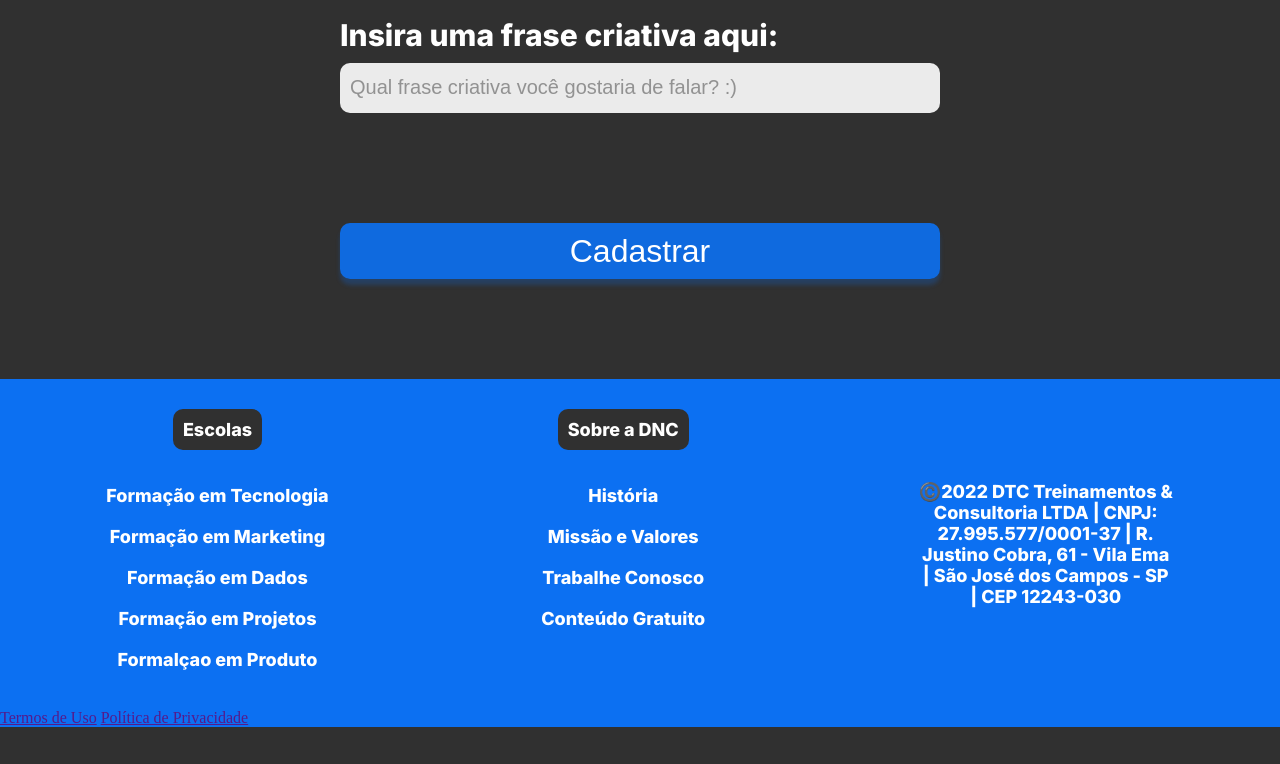
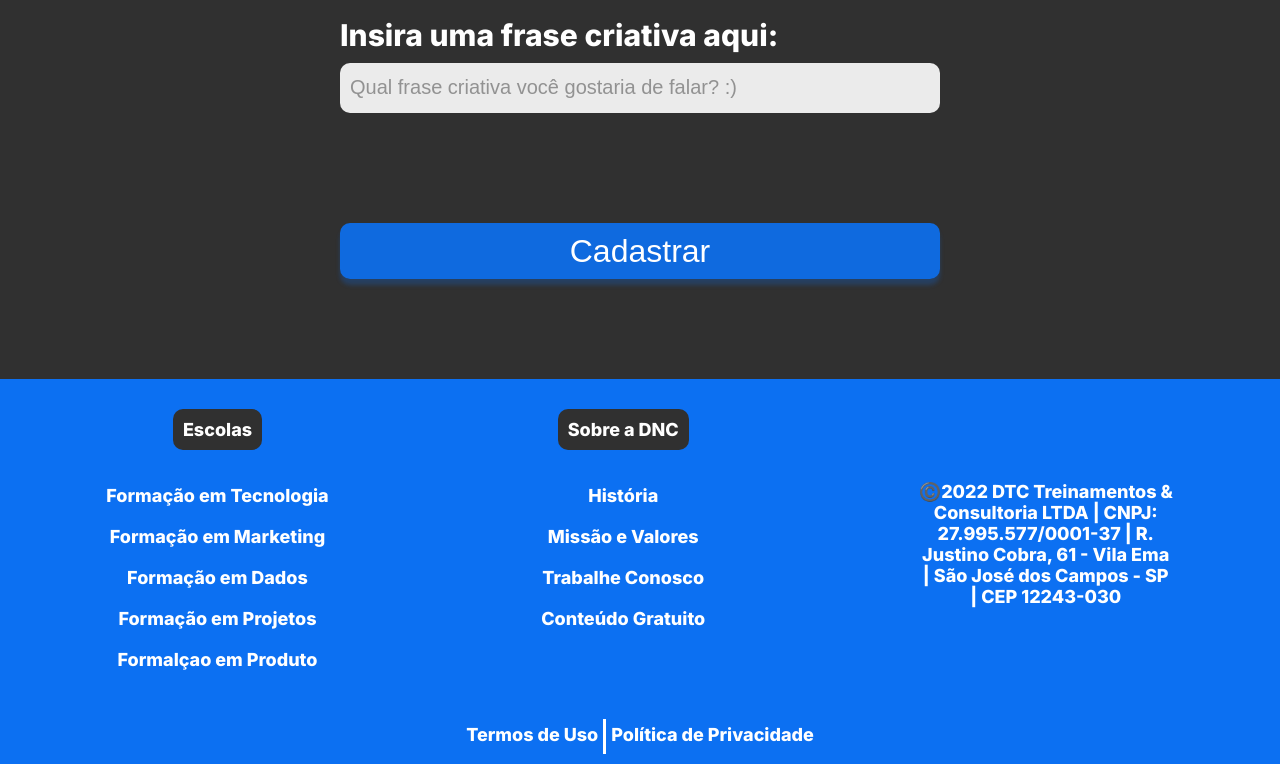
Before and after one commit to robertoDCJ/bootcamp-dnc, a plain HTML site: page index.html in a window 1280 px wide. Shown: the part 1278-2042 px from the top of the page. Before the commit the page ends 2005 px from the top, so only its background shows below. Drawn offline with Linux system fonts and the light colour scheme.

Commit message:
Estilização do footer terminada

```diff
--- a/estilo.css
+++ b/estilo.css
@@ -230,3 +230,27 @@ footer .endereco {
     text-align: center;
     width: 20%;
 }
+
+footer .linha2 {
+    height: 35px;
+    display: flex;
+    justify-content: center;
+    padding: 10px;
+}
+
+footer .linha2 a{
+    font-family: var(--font-padrao);
+    font-size: 18px;
+    font-weight: 600;
+    color: white;
+    text-decoration: none;
+    padding: 5px;
+}
+
+footer .linha2 a:first-child {
+    border-right: 3px solid white;
+}
+
+footer .linha2 a:hover {
+    color: var(--cinza-hover);
+}
```
